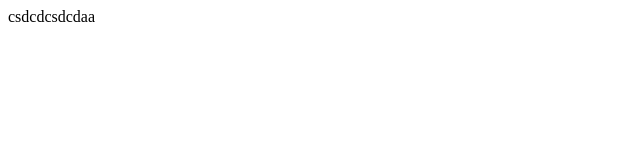
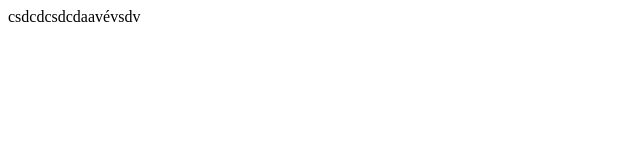
Before and after one commit to dangchien2003/test, a plain HTML site: page index.html in a window 1280 px wide. Shown: the full height of the page, 0-640 px from the left. Drawn offline with Linux system fonts and the light colour scheme.

Commit message:
Update index.html

```diff
--- a/index.html
+++ b/index.html
@@ -7,6 +7,6 @@
     <title>Document</title>
 </head>
 <body>
-    csdcdcsdcdaa
+    csdcdcsdcdaavévsdv
 </body>
 </html>
```
